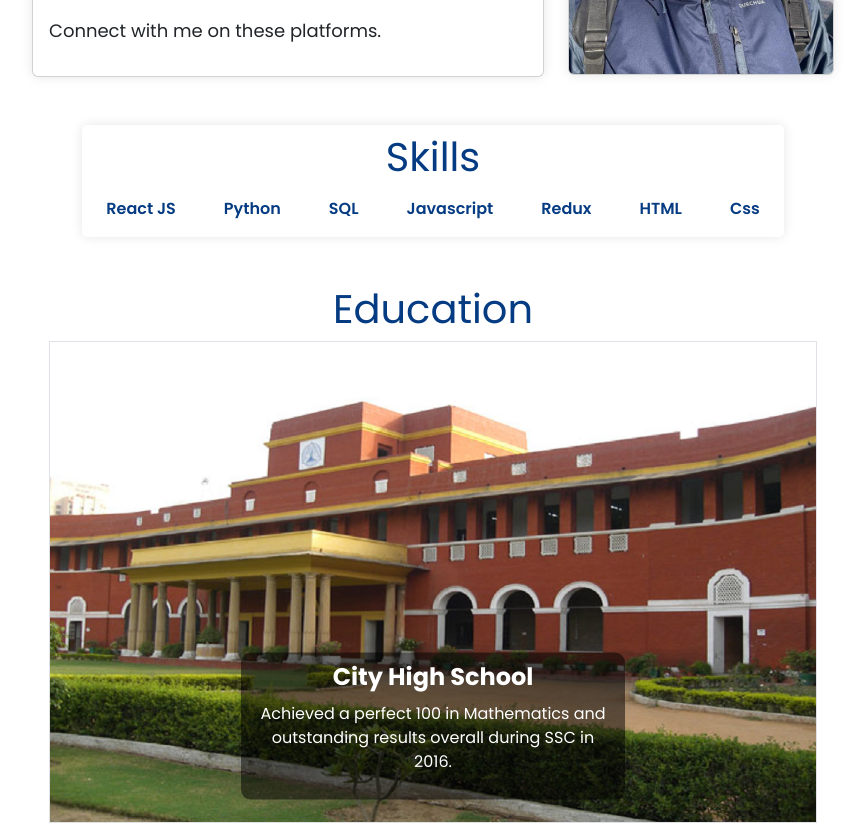
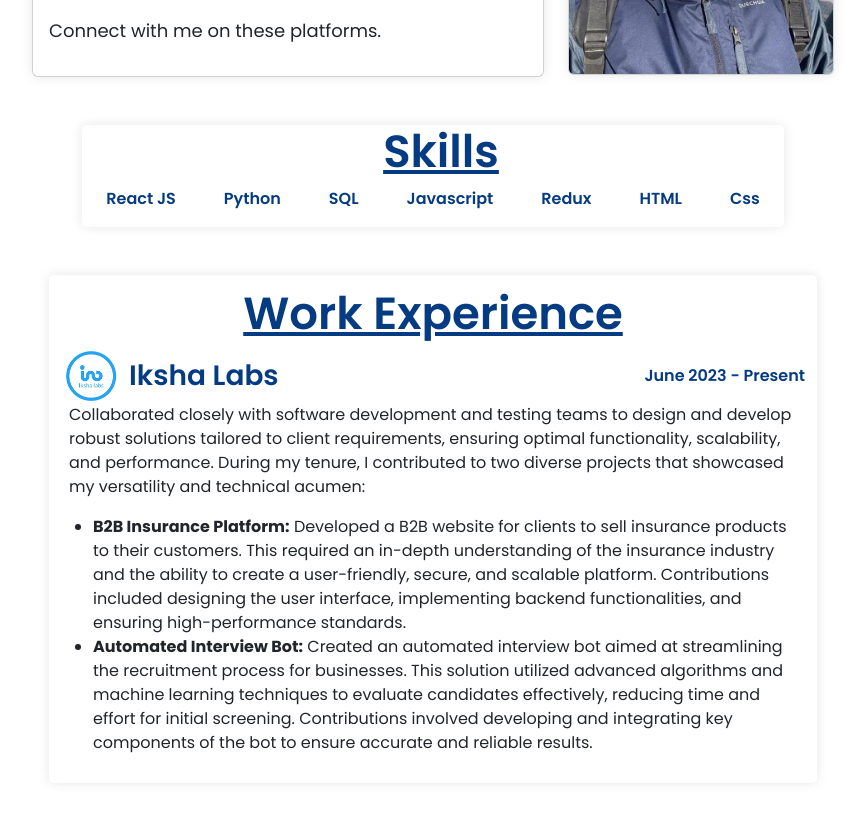
Before and after one commit to Vipin22875/Portfolio, a React (Create React App) app: page / in a window 1280 px wide. Shown: the part 240-1064 px from the top of the page, without its empty margins (207-1072 px from the left). Built offline with nearby package versions, Linux system fonts and the light colour scheme; some icons are missing.

Commit message:
Commit-9 added work ex

```diff
--- a/src/App.css
+++ b/src/App.css
@@ -200,3 +200,20 @@ body {
   border-radius: 5px;
   max-width: fit-content;
 }
+
+.work-ex-card{
+  padding: 12px;
+  box-shadow: 0px 0px 12px 0px rgba(0, 0, 0, 0.1) !important;
+  border-radius: 5px;
+  max-height: fit-content;
+  max-width: 60vw;
+}
+
+.portfolio-bold-names {
+  font-weight: 600;
+  font-size: 45px;
+  color: #053b82;
+  font-weight: 600;
+  text-decoration: underline;
+  text-align: center !important;
+}
--- a/src/App.js
+++ b/src/App.js
@@ -5,6 +5,7 @@ import 'bootstrap/dist/css/bootstrap.min.css';
 import Header from './pages/Header';
 import EarlyEducation from './pages/EarlyEducation';
 import Skills from './pages/Skills';
+import WorkExperience from './pages/WorkExperience';
 
 function App() {
   return (
@@ -12,6 +13,7 @@ function App() {
       {/* <Header /> */}
         <Profile />
         <Skills/>
+        <WorkExperience/>
         <EarlyEducation />
     </React.Fragment>
   );
--- a/src/pages/EarlyEducation.js
+++ b/src/pages/EarlyEducation.js
@@ -39,7 +39,7 @@ const EarlyEducation = () => {
     return (
         <React.Fragment>
             <div className='carousel-container mt-5'>
-            <h1 className='fs-42 fw-400 text-center portfolio-name'>
+            <h1 className='portfolio-bold-names'>
                 Education
             </h1>
             <Slider {...settings}>
--- a/src/pages/Skills.js
+++ b/src/pages/Skills.js
@@ -41,7 +41,7 @@ const Skills = () => {
         <React.Fragment>
             <div className='d-flex flex-column align-items-center justify-content-center'>
                 <div className='w-100 card-wrapper mt-5'>
-                    <h1 className='fs-42 fw-400 text-center portfolio-name mt-2 mb-3'>
+                    <h1 className='portfolio-bold-names ms-3'>
                         Skills
                     </h1>
                     <div className='d-flex flex-wrap justify-content-center w-100'>
--- /dev/null
+++ b/src/pages/WorkExperience.js
@@ -0,0 +1,40 @@
+import React from 'react'
+import { Card, CardBody, CardHeader } from 'reactstrap'
+import iksha from '../image/ikshalabs.png'
+const WorkExperience = () => {
+    return (
+        <div className='d-flex align-items-center justify-content-center flex-column mt-5'>
+            <div className='work-ex-card'>
+                <h1 className='portfolio-bold-names'>Work Experience</h1>
+                <CardBody>
+                    <div className='d-flex align-items-center'>
+                        <div>
+                            <div className="d-flex align-items-center justify-content-between portfolio-name">
+                                <div className="d-flex align-items-center">
+                                    <img src={iksha} alt="Iksha Labs" width="60px" className="me-2" />
+                                    <h3 className="fw-600 mb-0">Iksha Labs</h3>
+                                </div>
+                                <span>June 2023 - Present</span>
+                            </div>
+                            <div >
+                                <p className='ms-2 text-justify'>
+                                    Collaborated closely with software development and testing teams to design and develop robust solutions tailored to client requirements, ensuring optimal functionality, scalability, and performance. During my tenure, I contributed to two diverse projects that showcased my versatility and technical acumen:
+                                </p>
+                                <ul>
+                                    <li>
+                                        <strong>B2B Insurance Platform:</strong> Developed a B2B website for clients to sell insurance products to their customers. This required an in-depth understanding of the insurance industry and the ability to create a user-friendly, secure, and scalable platform. Contributions included designing the user interface, implementing backend functionalities, and ensuring high-performance standards.
+                                    </li>
+                                    <li>
+                                        <strong>Automated Interview Bot:</strong> Created an automated interview bot aimed at streamlining the recruitment process for businesses. This solution utilized advanced algorithms and machine learning techniques to evaluate candidates effectively, reducing time and effort for initial screening. Contributions involved developing and integrating key components of the bot to ensure accurate and reliable results.
+                                    </li>
+                                </ul>
+                            </div>
+                        </div>
+                    </div>
+                </CardBody>
+            </div>
+        </div>
+    )
+}
+
+export default WorkExperience
```
Also changed, not shown: src/image/ikshalabs.png (added).
